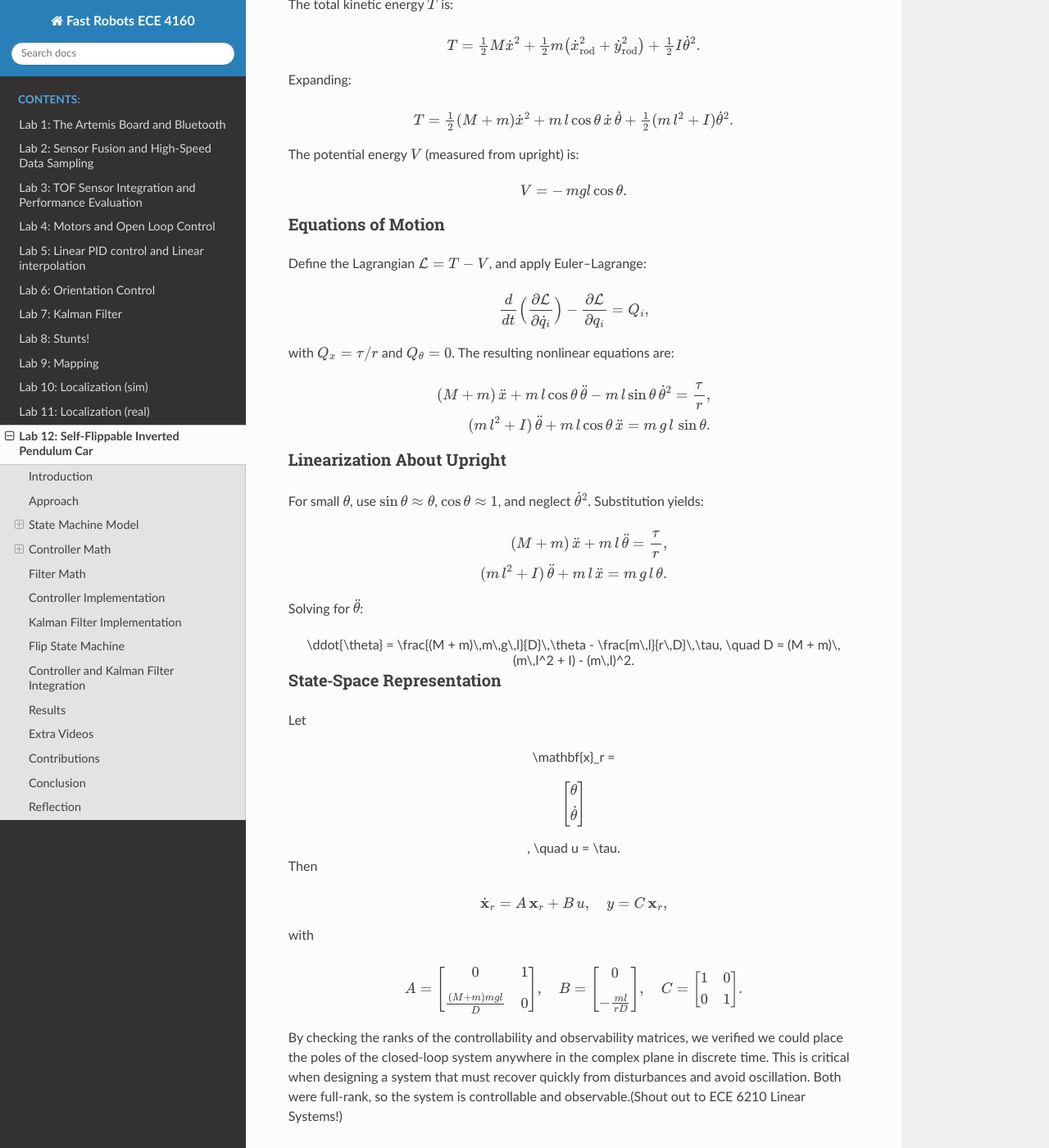
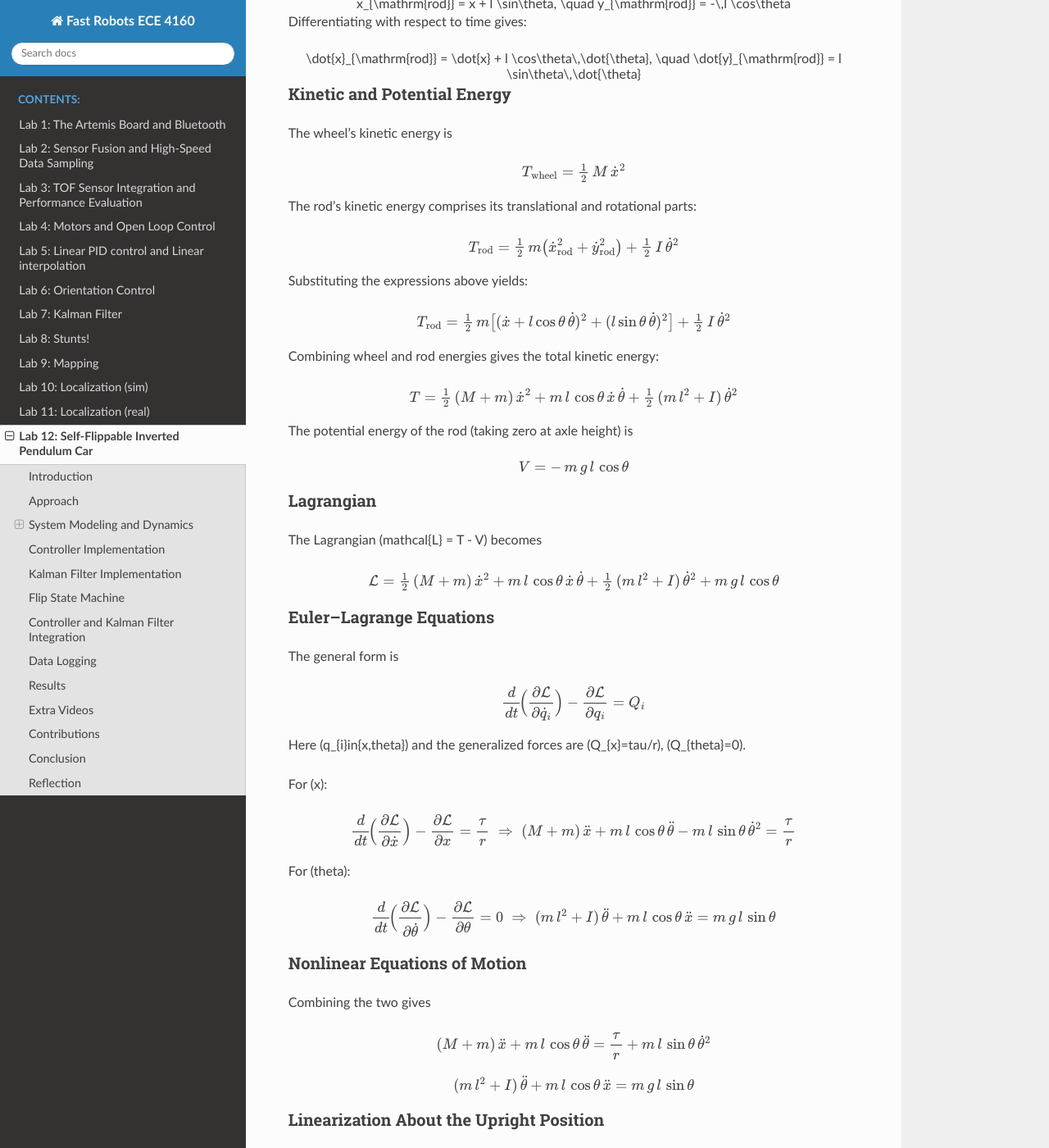
Before and after one commit to nskatti1/Fast-Robots, a Sphinx documentation site: the page built from docs/lab12.rst, in a window 1280 px wide and 1400 px high, scrolled down 2189 px. Shown: the whole window at 82% size. Built offline with Sphinx 7.4.7 and the Read the Docs theme 3.1.0, drawn with Linux system fonts in a browser that asks for light colours; pages that are not in the unit, such as notebooks, are missing from menus; some of the changed text lies outside the part shown.

Commit message:
Update lab12.rst

```diff
--- a/docs/lab12.rst
+++ b/docs/lab12.rst
@@ -26,197 +26,289 @@ To achieve this behavior, we implemented the following steps:
 
 Realistically, the actual order was Anunth making the controller, I integrating the state machine so it could go into a wheelie , and then Aravind doing the math so he could implement a Kalman Filter for this system.
 
-State Machine Model
--------------------
 
-We model our inverted RC car as a wheel of mass :math:`M` with an attached rigid rod (chassis) of mass :math:`m` and length :math:`l`. The wheel can roll horizontally without slipping, and the rod pivots about the wheel axle. We choose the generalized coordinates:
+System Modeling and Dynamics
+------------------------------------
 
-.. math::
-    :nowrap:
-
-   q= \begin{bmatrix} x \\ \theta \end{bmatrix},
-   \quad
-   x= \text{horizontal axle position},
-   \quad
-   \theta = \text{pendulum angle from vertical (CCW positive)}.
-
-The full state vector, including velocities, is:
+We represent the inverted RC car as a single rolling wheel of mass M with a rigid rod (the chassis) of mass m and length l attached at the axle. The wheel translates along the horizontal x‑axis without slipping, while the rod pivots about the axle.  Our state includes the position and angle of the system, and the control input \(u\) is the motor torque \(\tau\).
 
 .. math::
    :nowrap:
 
-   x = \begin{bmatrix} x & \dot{x} & \theta & \dot{\theta} \end{bmatrix}^T,
-   \quad
-   u = \tau,
+   \mathbf{q} = \begin{bmatrix}
+     x \\ \dot{x} \\ \theta \\ \dot{\theta}
+   \end{bmatrix}, \quad u = \tau
 
-where :math:`\tau` is the torque applied by the motor to the wheel.
+We also introduce the following parameters:
+
+* \(x\): horizontal coordinate of the wheel axle
+* \(\theta\): rod angle from vertical (counterclockwise positive)
+* \(l\): distance from axle to the rod’s center of mass
+* \(I\): moment of inertia of the rod about its center
+* \(M\): combined mass of the wheel and motor assembly
+* \(m\): mass of the rod plus any front-wheel mass
+
+The derivation that follows uses Lagrangian mechanics to obtain the equations of motion.
 
 Geometry and Velocities
-^^^^^^^^^^^^^^^^^^^^^^^
+^^^^^^^^^^
 
-The rod’s center of mass lies at:
-
-.. math::
-
-   x_{\mathrm{rod}} = x + l \sin\theta,  \\
-   y_{\mathrm{rod}} = -\,l \cos\theta.
-
-Differentiating, its linear velocities are:
-
-.. math::
-
-   \dot{x}_{\mathrm{rod}} = \dot{x} + l \cos\theta\,\dot{\theta},  \\
-   \dot{y}_{\mathrm{rod}} = l \sin\theta\,\dot{\theta}.
-
-Kinetic and Potential Energy
-^^^^^^^^^^^^^^^^^^^^^^^^^^^^
-
-The total kinetic energy :math:`T` is:
-
-.. math::
-
-   T = \tfrac12 M \dot{x}^2
-     + \tfrac12 m \bigl(\dot{x}_{\mathrm{rod}}^2 + \dot{y}_{\mathrm{rod}}^2\bigr)
-     + \tfrac12 I \dot{\theta}^2.
-
-Expanding:
-
-.. math::
-
-   T = \tfrac12 (M + m)\dot{x}^2
-     + m\,l \cos\theta\,\dot{x}\,\dot{\theta}
-     + \tfrac12 (m\,l^2 + I)\dot{\theta}^2.
-
-The potential energy :math:`V` (measured from upright) is:
-
-.. math::
-
-   V = -\,m g l \cos\theta.
-
-Equations of Motion
-^^^^^^^^^^^^^^^^^^^^
-
-Define the Lagrangian :math:`\mathcal{L} = T - V`, and apply Euler–Lagrange:
-
-.. math::
-
-   \frac{d}{dt}\Bigl(\frac{\partial \mathcal{L}}{\partial \dot{q}_i}\Bigr)
-   - \frac{\partial \mathcal{L}}{\partial q_i}
-   = Q_i,
-
-with :math:`Q_x = \tau/r` and :math:`Q_\theta = 0`. The resulting nonlinear equations are:
-
-.. math::
-
-   (M + m)\,\ddot{x} + m\,l\cos\theta\,\ddot{\theta}
-     - m\,l\sin\theta\,\dot{\theta}^2 = \frac{\tau}{r},  \\
-   (m\,l^2 + I)\,\ddot{\theta} + m\,l\cos\theta\,\ddot{x}
-     = m\,g\,l\,\sin\theta.
-
-Linearization About Upright
-^^^^^^^^^^^^^^^^^^^^^^^^^^^^
-
-For small :math:`\theta`, use :math:`\sin\theta \approx \theta`, :math:`\cos\theta \approx 1`, and neglect :math:`\dot{\theta}^2`. Substitution yields:
-
-.. math::
-
-   (M + m)\,\ddot{x} + m\,l\,\ddot{\theta} = \frac{\tau}{r},  \\
-   (m\,l^2 + I)\,\ddot{\theta} + m\,l\,\ddot{x} = m\,g\,l\,\theta.
-
-Solving for :math:`\ddot{\theta}`:
+The center of mass of the rod has coordinates:
 
 .. math::
    :nowrap:
 
-   \ddot{\theta}
-   = \frac{(M + m)\,m\,g\,l}{D}\,\theta
-     - \frac{m\,l}{r\,D}\,\tau,
-   \quad
-   D = (M + m)\,(m\,l^2 + I) - (m\,l)^2.
+   x_{\mathrm{rod}} = x + l \sin\theta, \quad
+   y_{\mathrm{rod}} = -\,l \cos\theta
 
-State‐Space Representation
-^^^^^^^^^^^^^^^^^^^^^^^^^^^
-
-Let
+Differentiating with respect to time gives:
 
 .. math::
    :nowrap:
 
-   \mathbf{x}_r = \begin{bmatrix}\theta \\ \dot{\theta}\end{bmatrix},
+   \dot{x}_{\mathrm{rod}} = \dot{x} + l \cos\theta\,\dot{\theta},
    \quad
-   u = \tau.
+   \dot{y}_{\mathrm{rod}} = l \sin\theta\,\dot{\theta}
 
-Then
+Kinetic and Potential Energy
+^^^^^^^^^^
+
+The wheel’s kinetic energy is
 
 .. math::
 
-   \dot{\mathbf{x}}_r = A\,\mathbf{x}_r + B\,u,
+   T_{\mathrm{wheel}} = \tfrac12\,M\,\dot{x}^{2}
+
+The rod’s kinetic energy comprises its translational and rotational parts:
+
+.. math::
+
+   T_{\mathrm{rod}}
+   = \tfrac12\,m\bigl(\dot{x}_{\mathrm{rod}}^{2} + \dot{y}_{\mathrm{rod}}^{2}\bigr)
+     + \tfrac12\,I\,\dot{\theta}^{2}
+
+Substituting the expressions above yields:
+
+.. math::
+
+   T_{\mathrm{rod}}
+   = \tfrac12\,m\bigl[(\dot{x} + l\cos\theta\,\dot{\theta})^{2}
+     + (l\sin\theta\,\dot{\theta})^{2}\bigr]
+     + \tfrac12\,I\,\dot{\theta}^{2}
+
+Combining wheel and rod energies gives the total kinetic energy:
+
+.. math::
+
+   T = \tfrac12\,(M + m)\,\dot{x}^{2}
+     + m\,l\,\cos\theta\,\dot{x}\,\dot{\theta}
+     + \tfrac12\,(m\,l^{2} + I)\,\dot{\theta}^{2}
+
+The potential energy of the rod (taking zero at axle height) is
+
+.. math::
+
+   V = -\,m\,g\,l\,\cos\theta
+
+Lagrangian
+^^^^^^^^^^
+
+The Lagrangian \(\mathcal{L} = T - V\) becomes
+
+.. math::
+
+   \mathcal{L}
+   = \tfrac12\,(M + m)\,\dot{x}^{2}
+     + m\,l\,\cos\theta\,\dot{x}\,\dot{\theta}
+     + \tfrac12\,(m\,l^{2} + I)\,\dot{\theta}^{2}
+     + m\,g\,l\,\cos\theta
+
+Euler–Lagrange Equations
+^^^^^^^^^^
+
+The general form is
+
+.. math::
+
+   \frac{d}{dt}\!\Bigl(\frac{\partial\mathcal{L}}{\partial\dot{q}_{i}}\Bigr)
+   - \frac{\partial\mathcal{L}}{\partial q_{i}}
+   = Q_{i}
+
+Here \(q_{i}\in\{x,\theta\}\) and the generalized forces are \(Q_{x}=\tau/r\), \(Q_{\theta}=0\).
+
+For \(x\):
+
+.. math::
+
+   \frac{d}{dt}\!\Bigl(\frac{\partial\mathcal{L}}{\partial\dot{x}}\Bigr)
+   - \frac{\partial\mathcal{L}}{\partial x}
+   = \frac{\tau}{r}
+   \;\Rightarrow\;
+   (M + m)\,\ddot{x}
+   + m\,l\,\cos\theta\,\ddot{\theta}
+   - m\,l\,\sin\theta\,\dot{\theta}^{2}
+   = \frac{\tau}{r}
+
+For \(\theta\):
+
+.. math::
+
+   \frac{d}{dt}\!\Bigl(\frac{\partial\mathcal{L}}{\partial\dot{\theta}}\Bigr)
+   - \frac{\partial\mathcal{L}}{\partial \theta}
+   = 0
+   \;\Rightarrow\;
+   (m\,l^{2} + I)\,\ddot{\theta}
+   + m\,l\,\cos\theta\,\ddot{x}
+   = m\,g\,l\,\sin\theta
+
+Nonlinear Equations of Motion
+^^^^^^^^^^
+Combining the two gives
+
+.. math::
+
+   (M + m)\,\ddot{x} + m\,l\,\cos\theta\,\ddot{\theta}
+   = \frac{\tau}{r} + m\,l\,\sin\theta\,\dot{\theta}^{2}
+
+.. math::
+
+   (m\,l^{2} + I)\,\ddot{\theta} + m\,l\,\cos\theta\,\ddot{x}
+   = m\,g\,l\,\sin\theta
+
+Linearization About the Upright Position
+^^^^^^^^^^
+
+For small \(\theta\) we approximate \(\sin\theta\approx\theta\), \(\cos\theta\approx1\), and neglect \(\dot{\theta}^{2}\).  The linearized form is
+
+.. math::
+
+   (M + m)\,\ddot{x} + m\,l\,\ddot{\theta} = \frac{\tau}{r}
+
+.. math::
+
+   (m\,l^{2} + I)\,\ddot{\theta} + m\,l\,\ddot{x} = m\,g\,l\,\theta
+
+Solving these yields
+
+.. math::
+
+   \ddot{x}
+   = \frac{1}{D}\Bigl((m\,l^{2} + I)\,\frac{\tau}{r}
+     - m^{2}\,g\,l^{2}\,\theta\Bigr),
    \quad
-   y = C\,\mathbf{x}_r,
+   \ddot{\theta}
+   = \frac{1}{D}\Bigl((M + m)\,m\,g\,l\,\theta
+     - m\,l\,\frac{\tau}{r}\Bigr)
+
+where
+
+.. math::
+
+   D = (M + m)\,(m\,l^{2} + I) - (m\,l)^{2}
+
+Reduced \(\theta\) Dynamics
+^^^^^^^^^^
+
+Focusing on the pendulum alone:
+
+.. math::
+
+   \ddot{\theta}
+   = \frac{(M + m)\,m\,g\,l}{D}\,\theta
+     - \frac{m\,l}{r\,D}\,\tau
+
+State‑Space Representation
+^^^^^^^^^^
+
+Define the reduced state
+
+.. math::
+
+   \mathbf{x}
+   = \begin{bmatrix}\theta \\ \dot{\theta}\end{bmatrix},
+   \quad
+   u = \tau
+
+so that
+
+.. math::
+
+   \dot{\mathbf{x}}
+   = \begin{bmatrix}\dot{\theta} \\ \ddot{\theta}\end{bmatrix}
+   = A\,\mathbf{x} + B\,u,
+   \quad
+   y = C\,\mathbf{x}
 
 with
 
 .. math::
 
-   A = \begin{bmatrix}
-         0 & 1 \\[4pt]
-         \tfrac{(M + m)m g l}{D} & 0
-       \end{bmatrix},
+   A = \begin{bmatrix}0 & 1 \\ \tfrac{(M + m)\,m\,g\,l}{D} & 0\end{bmatrix},
    \quad
-   B = \begin{bmatrix}0 \\[4pt] -\tfrac{m l}{r D}\end{bmatrix},
+   B = \begin{bmatrix}0 \\ -\tfrac{m\,l}{r\,D}\end{bmatrix},
    \quad
-   C = \begin{bmatrix}1 & 0 \\ 0 & 1\end{bmatrix}.
+   C = \begin{bmatrix}1 & 0 \\ 0 & 1\end{bmatrix}
 
-By checking the ranks of the controllability and observability matrices, we verified we could place the poles of the closed-loop system anywhere in the complex plane in discrete time. This is critical when designing a system that must recover quickly from disturbances and avoid oscillation. Both were full-rank, so the system is controllable and observable.(Shout out to ECE 6210 Linear Systems!)
+Controllability and Observability
+^^^^^^^^^^
 
-Controller Math
-----------
-
-Discrete‐Time Design
-^^^^^^^^^^^^^^^^^^^^
-
-Define parameters:
+The controllability matrix is
 
 .. math::
 
-   \alpha_1 = \frac{(M + m)\,m\,g\,l}{D},
-   \quad
-   \alpha_2 = \frac{m\,l}{r\,D}.
+   \mathcal{C}
+   = \bigl[\,B\;\;A\,B\bigr]
+   = \begin{bmatrix}
+       0 & -\tfrac{m\,l}{r\,D} \\
+      -\tfrac{m\,l}{r\,D} & 0
+     \end{bmatrix}
 
-With :math:`M+m \approx 1.0\,\mathrm{kg}`, :math:`l=0.127\,\mathrm{m}`, :math:`r=0.0635\,\mathrm{m}`:
+and the observability matrix is
 
 .. math::
 
-   \alpha_1 \approx 6.21,\quad \alpha_2 \approx 50.
+   \mathcal{O}
+   = \begin{bmatrix}C \\ C\,A\end{bmatrix}
+   = \begin{bmatrix}
+       0 & 1 \\
+       1 & 0 \\
+       0 & 0 \\
+       0 & 0
+     \end{bmatrix}
 
-Using Euler discretization (:math:`\Delta t = 0.017\,\mathrm{s}`) and pole placement at 0.87 and 0.75, we obtain:
+Both have full rank (\(2\)), so the reduced system is controllable and observable.  We can therefore apply a Kalman filter to estimate \(\hat{\mathbf{x}}\) and a state‑feedback law
+
+.. math::
+   :nowrap:
+
+   u = -K\,\hat{\mathbf{x}}
+
+Discretization and Pole Placement
+^^^^^^^^^^
+
+Introduce
 
 .. math::
 
-   K = \begin{bmatrix}0.04 & 0.002\end{bmatrix}.
+   \alpha_{1} = \frac{(M + m)\,m\,g\,l}{D},
+   \quad
+   \alpha_{2} = \frac{m\,l}{r\,D}
 
-Control Law
-^^^^^^^^^^^^
+so that
 
 .. math::
 
-   u = -\,K\,\hat{\mathbf{x}}_r,
+   A = \begin{bmatrix}0 & 1 \\ \alpha_{1} & 0\end{bmatrix},
+   \quad
+   B = \begin{bmatrix}0 \\ -\alpha_{2}\end{bmatrix}
 
-where :math:`\hat{\mathbf{x}}_r` is provided by the Kalman filter.
-
-Filter Math
-------
-
-Process and measurement noise covariances (:math:`Q`, :math:`R`) are chosen based on sensor specs. The discrete‐time filter equations:
+For a sampling period \(\Delta t\) and desired pole locations, MATLAB’s place() yields
 
 .. math::
 
-   \hat{\mathbf{x}}_{k|k-1} = A_d\,\hat{\mathbf{x}}_{k-1|k-1} + B_d\,u_{k-1},  \\
-   P_{k|k-1} = A_d\,P_{k-1|k-1}\,A_d^T + Q,  \\[6pt]
-   K_f = P_{k|k-1}\,C^T\,(C\,P_{k|k-1}\,C^T + R)^{-1},  \\[6pt]
-   \hat{\mathbf{x}}_{k|k} = \hat{\mathbf{x}}_{k|k-1}
-     + K_f\,(y_k - C\,\hat{\mathbf{x}}_{k|k-1}),  \\
-   P_{k|k} = (I - K_f\,C)\,P_{k|k-1}.
+   K = \begin{bmatrix}2.29 & 0.34\end{bmatrix}
+
+These gains assume \(\theta\) is in radians; multiply by \(\pi/180\) if your controller uses degrees.
 
 Controller Implementation
 -----------------
@@ -495,6 +587,11 @@ Once the car has flipped up past a certain angle (approximately 30°), the syste
      }
    }
 
+Data Logging
+-------------
+As you can see in the State Machine, we appended the pwm signal values to an array and that we did the same in the controller as well with imu data.
+We also appended values in from the imu and sent it back.
+
 
 Results
 -------
```
